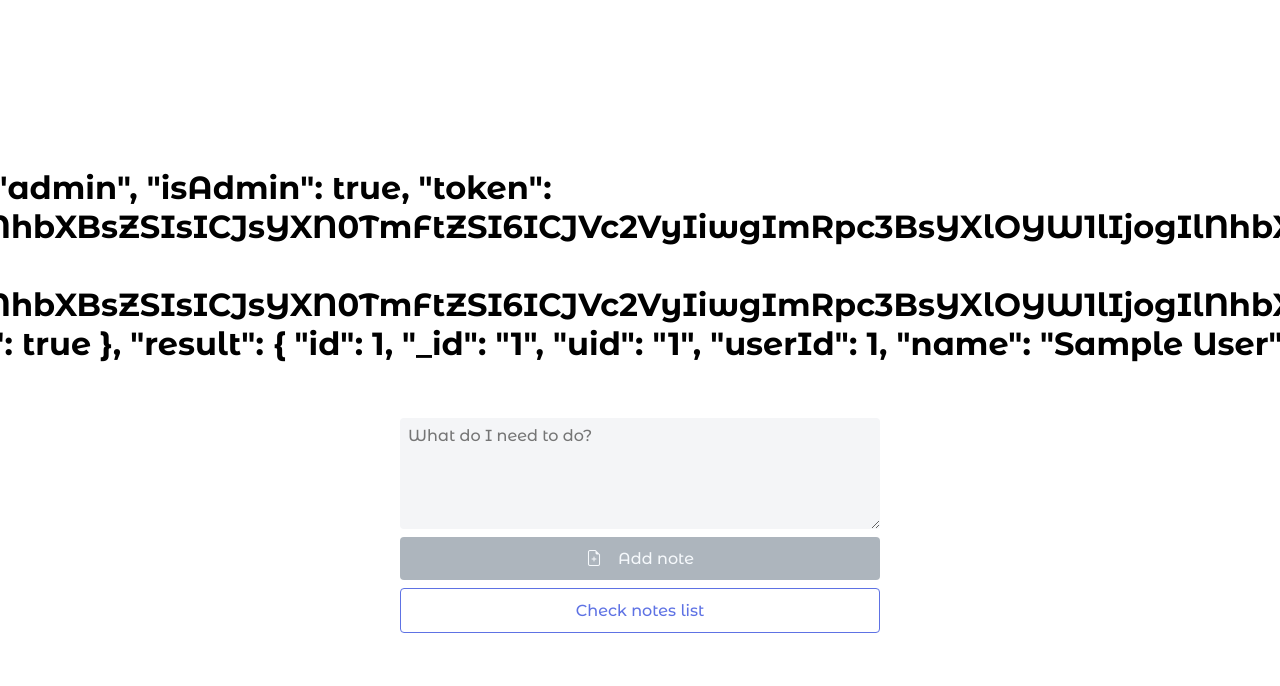
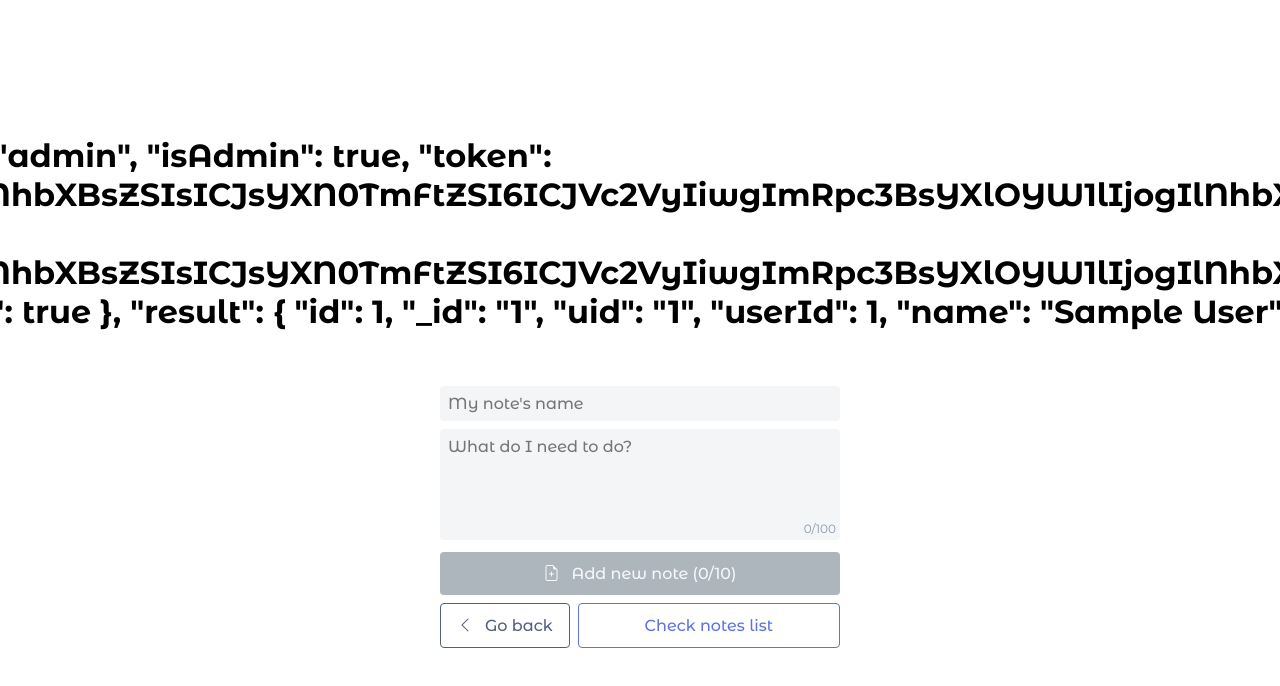
Before and after one commit to anhnguyen515/vue-todo, a Vue app: page /new-note in a window 1280 px wide. Shown: the top 686 px of the page. Built offline with nearby package versions, Linux system fonts and the light colour scheme; sample sign-in values are in the browser's storage.

Commit message:
feat: add notes list page

```diff
--- a/src/components/Input.vue
+++ b/src/components/Input.vue
@@ -6,18 +6,23 @@
     :disabled="disabled"
     :value="modelValue"
     @input="emit('update:modelValue', $event.target.value)"
+    :placeholder="placeholder"
     :style="inputStyle"
   />
+  <div v-else class="textarea-wrapper">
     <textarea
-    v-else
       rows="5"
-    class="input"
+      class="input textarea"
       :class="{ error: inputError, disabled }"
       :disabled="disabled"
       :value="modelValue"
       @input="emit('update:modelValue', $event.target.value)"
+      :placeholder="placeholder"
+      maxlength="100"
       :style="inputStyle"
     ></textarea>
+    <span class="character-limit">{{ modelValue.length }}/100</span>
+  </div>
 </template>
 
 <script setup>
@@ -25,7 +30,7 @@ import { computed } from "vue";
 
 const props = defineProps({
   modelValue: String,
-  // placeholder: { type: String, default: "" },
+  placeholder: { type: String, default: "" },
   textAlign: { type: String, default: "left" },
   inputError: { type: Boolean, default: false },
   disabled: { type: Boolean, default: false },
@@ -68,5 +73,22 @@ const inputStyle = computed(() => {
     background-color: $gray-500;
     pointer-events: none;
   }
+
+  &.textarea {
+    width: 100%;
+    resize: none;
+  }
+}
+.textarea-wrapper {
+  position: relative;
+  width: auto;
+
+  .character-limit {
+    position: absolute;
+    right: $padding-1;
+    bottom: $padding-2;
+    font-size: $font-small;
+    color: $gray-600;
+  }
 }
 </style>
--- /dev/null
+++ b/src/components/Note.vue
@@ -0,0 +1,68 @@
+<template>
+  <div class="note-container">
+    <h2>
+      {{ note.name }}
+    </h2>
+    <div class="note-content">
+      <div v-for="(noteItem, index) in note.content" class="note-item">
+        <input
+          type="checkbox"
+          :id="noteItem.content + index"
+          :checked="noteItem.checked"
+        />
+        <label :for="noteItem.content + index">
+          {{ noteItem.content }}
+        </label>
+      </div>
+    </div>
+  </div>
+</template>
+
+<script setup>
+const props = defineProps({
+  note: { type: Object, required: true },
+});
+</script>
+
+<style lang="scss" scoped>
+@import "../assets/root.scss";
+
+.note-container {
+  border: 2px solid $gray-300;
+  border-radius: $padding-1;
+  padding: $padding-2 $padding-4;
+  transition: background-color 0.2s, border-color 0.2s;
+
+  &:hover {
+    background-color: lighten($primary, 35);
+    border-color: $primary;
+  }
+
+  .note-id {
+    color: $gray-600;
+  }
+
+  .note-content {
+    margin-top: $padding-3;
+    white-space: pre;
+    line-height: $font-large;
+    width: 100%;
+
+    .note-item {
+      display: flex;
+      align-items: center;
+      gap: $padding-2;
+      color: $gray-700;
+
+      input[type="checkbox"] {
+        accent-color: $primary;
+      }
+
+      input[type="checkbox"]:checked + label {
+        text-decoration: line-through;
+        color: $gray-500;
+      }
+    }
+  }
+}
+</style>
--- a/src/components/button.scss
+++ b/src/components/button.scss
@@ -11,7 +11,7 @@
   display: flex;
   align-items: center;
   justify-content: center;
-  gap: $padding-4;
+  gap: $padding-3;
 
   @if $variant == "contained" {
     background-color: $btn-color;
--- a/src/composables/useAuth.js
+++ b/src/composables/useAuth.js
@@ -1,6 +1,7 @@
 import { watchEffect } from "vue";
 import { useRouter } from "vue-router";
 import { nameStore } from "../store/nameStore";
+import { noteStore } from "../store/noteStore";
 
 export function useAuth() {
   const router = useRouter();
@@ -8,6 +9,7 @@ export function useAuth() {
   watchEffect(() => {
     const usersList = JSON.parse(localStorage.getItem("usersList"));
     const currentUser = JSON.parse(localStorage.getItem("currentUser"));
+    const notesList = JSON.parse(localStorage.getItem("notesList"));
 
     if (usersList && usersList.length > 0) {
       nameStore.updateUsersList(usersList);
@@ -15,6 +17,9 @@ export function useAuth() {
 
     if (currentUser) {
       nameStore.updateCurrentUser(currentUser);
+      if (notesList && notesList.length > 0) {
+        noteStore.updateNotesList(notesList);
+      }
     } else {
       router.replace("/");
     }
--- /dev/null
+++ b/src/constants.js
@@ -0,0 +1 @@
+export const MAX_NOTES_LENGTH = 10;
--- a/src/pages/Home.vue
+++ b/src/pages/Home.vue
@@ -52,14 +52,10 @@ function handleRemoveItem(value) {
       <h1>Hello there, {{ nameStore.currentUser }}!</h1>
       <p>How can I help you?</p>
       <div class="btn-group">
-        <Button variant="outlined" @click="router.push('/new-note')">
+        <Button @click="router.push('/new-note')">
           I want to create a new note
         </Button>
-        <Button
-          color="secondary"
-          variant="outlined"
-          @click="router.push('/notes-list')"
-        >
+        <Button color="secondary" @click="router.push('/notes-list')">
           I want to check my notes list
         </Button>
       </div>
--- a/src/pages/NewNote.vue
+++ b/src/pages/NewNote.vue
@@ -1,60 +1,98 @@
 <template>
   <h1>Add your new note here, {{ nameStore.currentUser }}</h1>
   <div class="form-container">
+    <Input v-model="noteName" placeholder="My note's name" />
     <Input
-      v-model="noteValue"
+      v-model="noteContent"
       input-type="textarea"
       placeholder="What do I need to do?"
     />
-    <Button @click="handleAddNewNote" :disabled="!noteValue">
+    <Button
+      @click="handleAddNewNote"
+      :disabled="
+        !noteContent || currentUserNotesList.length >= MAX_NOTES_LENGTH
+      "
+    >
       <template #start-icon>
         <i class="bi bi-file-earmark-plus"></i>
       </template>
-      Add note
+      Add new note ({{ currentUserNotesList.length }}/{{ MAX_NOTES_LENGTH }})
     </Button>
-    <Button variant="outlined" @click="router.push('/notes-list')">
-      Check notes list
-    </Button>
+    <div class="cta-area">
+      <Button color="secondary" variant="outlined" @click="router.back()">
+        <template #start-icon>
+          <i class="bi bi-chevron-left"></i>
+        </template>
+        Go back
+      </Button>
+      <Button
+        variant="outlined"
+        @click="router.push('/notes-list')"
+        class="flex-btn"
+      >
+        Check notes list
+      </Button>
+    </div>
   </div>
-  <p v-if="noteAdded" class="notification">
+  <p class="notification" :style="{ height: noteAdded ? '20px' : 0 }">
     New note added
     <i class="bi bi-check"></i>
   </p>
 </template>
 
 <script setup>
+import { v4 as uuidv4 } from "uuid";
+import { computed, ref } from "vue";
 import { useRouter } from "vue-router";
 import Button from "../components/Button.vue";
 import Input from "../components/Input.vue";
 import { useAuth } from "../composables/useAuth";
+import { MAX_NOTES_LENGTH } from "../constants";
 import { nameStore } from "../store/nameStore";
 import { noteStore } from "../store/noteStore";
-import { v4 as uuidv4 } from "uuid";
-import { computed, ref, watch, watchEffect } from "vue";
 
 const router = useRouter();
 
-const noteValue = ref("");
+const noteName = ref("");
+const noteContent = ref("");
 const noteAdded = ref(false);
 const timer = ref();
 
 useAuth();
+
+const currentUserNotesList = computed(() =>
+  noteStore.notesList.filter((item) => item.username === nameStore.currentUser)
+);
+
+const noteContentList = computed(() => {
+  const contentArr = [];
+  noteContent.value.split("\n").forEach((item) => {
+    contentArr.push({
+      content: item,
+      checked: false,
+    });
+  });
+
+  return contentArr;
+});
 
 function handleAddNewNote() {
   clearTimeout(timer.value);
 
   noteStore.addNote({
     id: uuidv4(),
+    name: noteName.value,
     username: nameStore.currentUser,
-    note: noteValue.value,
+    content: noteContentList.value,
   });
 
-  noteValue.value = "";
+  noteName.value = "";
+  noteContent.value = "";
   noteAdded.value = true;
 
   timer.value = setTimeout(() => {
     noteAdded.value = false;
-  }, 3000);
+  }, 2000);
 }
 </script>
 
@@ -66,12 +104,23 @@ function handleAddNewNote() {
   display: flex;
   flex-direction: column;
   gap: $padding-2;
-  max-width: 30rem;
+  max-width: 25rem;
   width: 100%;
+
+  .cta-area {
+    display: flex;
+    gap: $padding-2;
+
+    .flex-btn {
+      flex: 1;
+    }
+  }
 }
 
 .notification {
   margin-top: $padding-2;
   color: $success;
+  overflow: hidden;
+  transition: height 0.3s;
 }
 </style>
--- a/src/pages/NotesList.vue
+++ b/src/pages/NotesList.vue
@@ -1,12 +1,60 @@
 <template>
-  <div>Welcome to Notes list page, {{ nameStore.currentUser }}</div>
+  <template v-if="currentUserNotesList.length > 0">
+    <div class="notes-container">
+      <Note v-for="note in currentUserNotesList" :note="note" />
+      <Button variant="outlined" @click="router.push('/new-note')">
+        Create a new note
+      </Button>
+    </div>
+  </template>
+
+  <template v-else>
+    <h1>It's empty here...</h1>
+    <div class="cta-area">
+      <Button color="secondary" variant="outlined" @click="router.back()">
+        <template #start-icon>
+          <i class="bi bi-chevron-left"></i>
+        </template>
+        Go back
+      </Button>
+      <Button variant="outlined" @click="router.push('/new-note')">
+        Create a new note
+      </Button>
+    </div>
+  </template>
 </template>
 
 <script setup>
+import { computed } from "vue";
 import { useAuth } from "../composables/useAuth";
 import { nameStore } from "../store/nameStore";
+import { noteStore } from "../store/noteStore";
+import Button from "../components/Button.vue";
+import { useRouter } from "vue-router";
+import Note from "../components/Note.vue";
+
+const router = useRouter();
+
+const currentUserNotesList = computed(() =>
+  noteStore.notesList.filter((item) => item.username === nameStore.currentUser)
+);
 
 useAuth();
 </script>
 
-<style lang="scss" scoped></style>
+<style lang="scss" scoped>
+@import "../assets/root.scss";
+
+.notes-container {
+  display: flex;
+  flex-direction: column;
+  gap: $padding-4;
+  max-width: 30rem;
+  width: 100%;
+}
+.cta-area {
+  margin-top: $padding-2;
+  display: flex;
+  gap: $padding-2;
+}
+</style>
--- a/src/store/noteStore.js
+++ b/src/store/noteStore.js
@@ -2,6 +2,10 @@ import { reactive } from "vue";
 
 export const noteStore = reactive({
   notesList: [],
+  updateNotesList(notesList) {
+    this.notesList = [...notesList];
+    localStorage.setItem("notesList", JSON.stringify(this.notesList));
+  },
   addNote(noteObj) {
     this.notesList.push(noteObj);
     localStorage.setItem("notesList", JSON.stringify(this.notesList));
```
Lines whose indentation alone changed are shown as unchanged.
